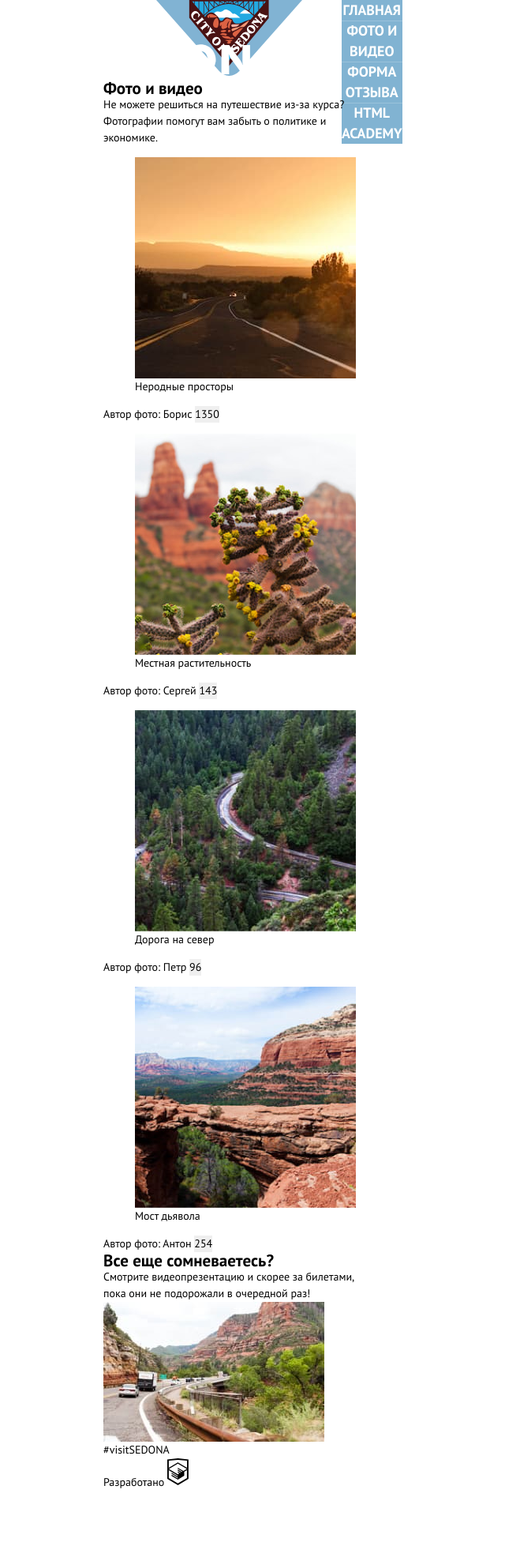
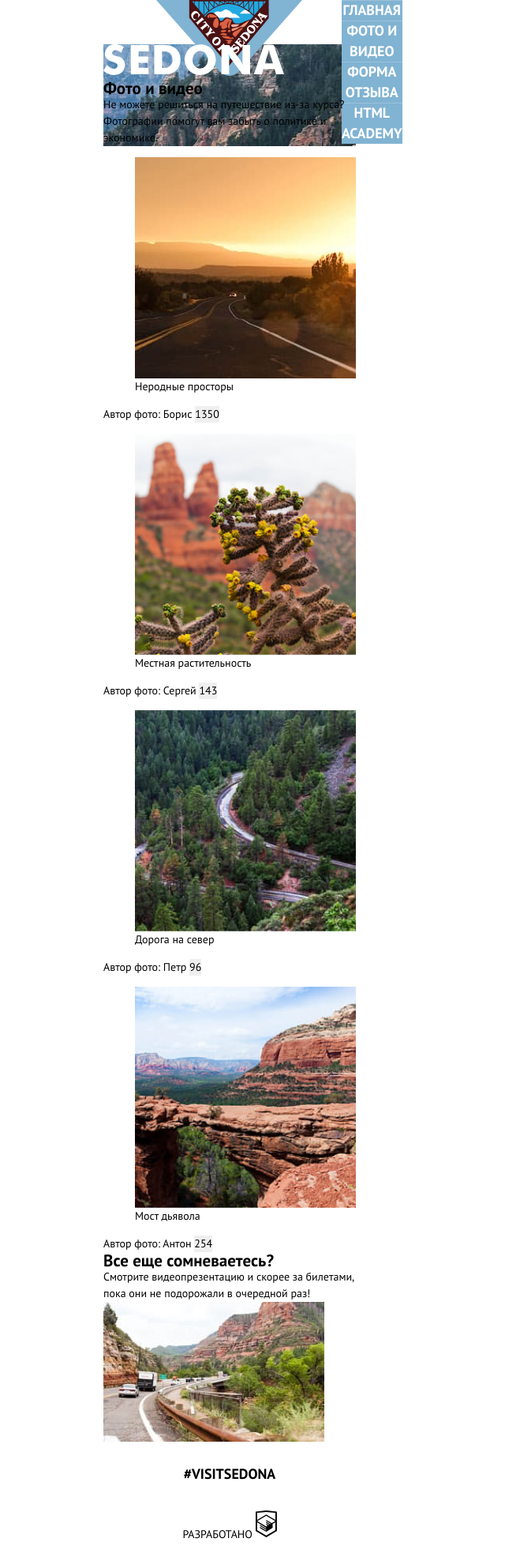
Before and after one commit to htmlacademy-adaptive/2015497-sedona-27, a website: page source/catalog.html in a window 1280 px wide. Shown: the whole page at 79% size, without its empty margins (349-989 px from the left). Before the commit the page ends 1887 px from the top, so only its background shows below. Drawn offline with nearby package versions, Linux system fonts and the light colour scheme; files that its build step writes are made by us from their sources.

Commit message:
Базовая стилизация футера

```diff
--- a/source/catalog.html
+++ b/source/catalog.html
@@ -15,18 +15,18 @@
     <!-- Хедер -->
     <header class="main-header">
       <nav class="main-nav">
-        <a class="main-nav__logo" href="#">
+        <a class="main-nav__logo" href="index.html">
           <img src="./img/logo.svg" alt="Логотип Седоны." width="185" height="96">
         </a>
         <button class="main-nav__toogle" type="button">
           <span class="visually-hidden">Открыть меню</span>
         </button>
         <ul class="main-nav__list">
+          <li class="main-nav__item">
+            <a class="main-nav__link" href="index.html">Главная</a>
+          </li>
           <li class="main-nav__item main-nav__item--current">
-            <a class="main-nav__link main-nav__link--current">Главная</a>
-          </li>
-          <li class="main-nav__item">
-            <a class="main-nav__link" href="catalog.html">Фото и видео</a>
+            <a class="main-nav__link">Фото и видео</a>
           </li>
           <li class="main-nav__item">
             <a class="main-nav__link" href="form.html">Форма Отзыва</a>
--- /dev/null
+++ b/source/sass/blocks/form-hero.scss
@@ -0,0 +1,5 @@
+@use "../global/var.scss";
+
+.form-intro {
+  background: url("../../img/hero-bg.jpg") no-repeat;
+}
--- /dev/null
+++ b/source/sass/blocks/page-footer.scss
@@ -0,0 +1,20 @@
+@use "../global/var.scss";
+@use "../global/mixins.scss";
+
+.page-footer {
+  padding: 28px 18px 23px;
+}
+
+.page-footer__hashtag {
+  margin-bottom: 33px;
+  font-weight: 700;
+  font-size: var.$big-font-size;
+  line-height: var.$big-font-height;
+  text-transform: uppercase;
+  text-align: center;
+}
+
+.page-footer__logo {
+  text-transform: uppercase;
+  text-align: center;
+}
--- a/source/sass/style.scss
+++ b/source/sass/style.scss
@@ -7,3 +7,5 @@
 @use "./blocks/intro.scss";
 @use "./blocks/advantages.scss";
 @use "./blocks/search-hotel.scss";
+@use "./blocks/page-footer.scss";
+@use "./blocks/form-hero.scss";
```
Also changed, not shown: source/form.html (+5 -5 lines), source/img/hero-bg.jpg (added).
